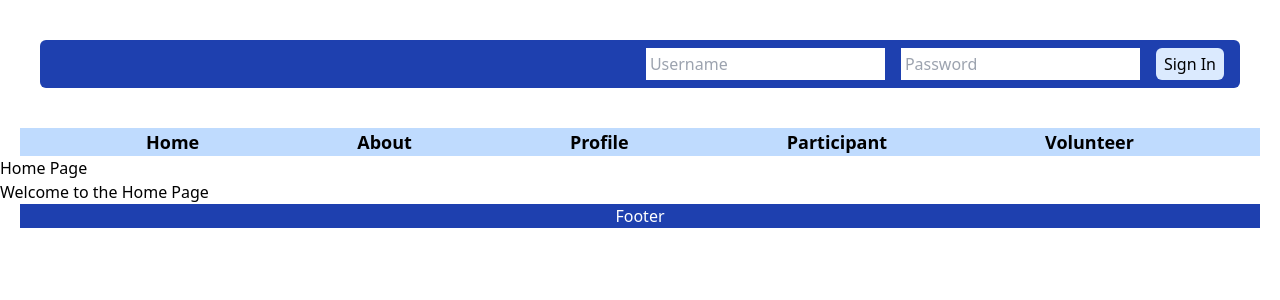
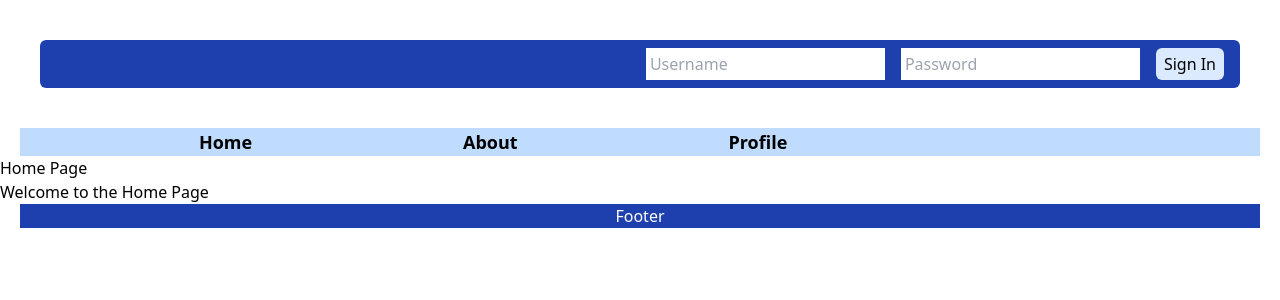
Before and after one commit to JimzSnowby/KV6002TeamProject, a React (Vite) app in the folder app/: page / in a window 1280 px wide. Shown: the top 300 px of the page. Built offline with nearby package versions, Linux system fonts and the light colour scheme.

Commit message:
hide pages

```diff
--- a/app/src/App.jsx
+++ b/app/src/App.jsx
@@ -12,7 +12,9 @@ import ParticipantPage from "./pages/ParticipantPage"
 function App() {
   const [count, setCount] = useState(0)
   const [signedIn, setSignedIn] = useState(false)
-  const [roletype,setRoletype ] = useState('')
+  const [roletype, setRoletype] = useState('')
+
+  console.log("Final Role type:", roletype);
 
 
 
@@ -22,17 +24,21 @@ function App() {
         <SignIn
           signedIn={signedIn}
           setSignedIn={setSignedIn}
-        roletype = {roletype}
-        setRoletype ={setRoletype}
+          roletype={roletype}
+          setRoletype={setRoletype}
         />
       </div>
       <nav className="px-5">
-      <Menu roletype={roletype} />
+        <Menu roletype={roletype} signedIn={signedIn}  />
       </nav>
       <Routes>
         <Route path="/" element={<HomePage />} />
         {/* Put If statement for the profile, checking for logged in user account type */}
+
           <Route path="/volunteer" element={<VolunteerPage />} />
+
+
+
           <Route path="/participant" element={<ParticipantPage />} />
       </Routes>
       <div className="px-5">
--- a/app/src/components/Menu.jsx
+++ b/app/src/components/Menu.jsx
@@ -14,11 +14,11 @@ function Menu(props) {
             </li>
 
                 <li>
-                    <Link to="/participant" className="px-8 hover:text-blue-500 transition duration-300">Participant</Link>
+                {props.signedIn && props.roletype === 'participant' &&  <Link to="/participant" className="px-8 hover:text-blue-500 transition duration-300">Participant</Link>}
                 </li>
 
             <li>
-                <Link to="/volunteer" className="px-8 hover:text-blue-500 transition duration-300">Volunteer</Link>
+            {props.signedIn && props.roletype === 'volunteer' && <Link to="/volunteer" className="px-8 hover:text-blue-500 transition duration-300">Volunteer</Link>}
             </li>
         </ul>
     );
--- a/app/src/components/SignIn.jsx
+++ b/app/src/components/SignIn.jsx
@@ -19,6 +19,8 @@ function SignIn(props) {
     }
   };
 
+
+
   useEffect(() => {
     const token = localStorage.getItem("token");
     if (token) {
@@ -26,7 +28,7 @@ function SignIn(props) {
         console.log(decodedToken); // Check the structure of the decoded token
         const role = decodedToken.role; // Access the role field
         console.log(role); // Log the role
-        setRoletype(role)
+        props.setRoletype(decodedToken.role)
 
         // Now you can use the role as needed
         // For example, you might want to set some state based on the role
@@ -45,6 +47,8 @@ function SignIn(props) {
     const signIn = () => {
         const encodedString = btoa(username + ':' + password)
 
+
+
         fetch('https://w20021570.nuwebspace.co.uk/assessment/api/token',
             {
                 method: 'GET',
@@ -61,10 +65,16 @@ function SignIn(props) {
             })
             .then(data => {
                 if (data.token) {
-                    localStorage.setItem("token", data.token)
+                    localStorage.setItem("token", data.token);
                 }
             })
+
             .catch(error => console.log(error))
+
+
+
+
+
     }
 
     const signOut = () => {
```
Lines whose indentation alone changed are shown as unchanged.
